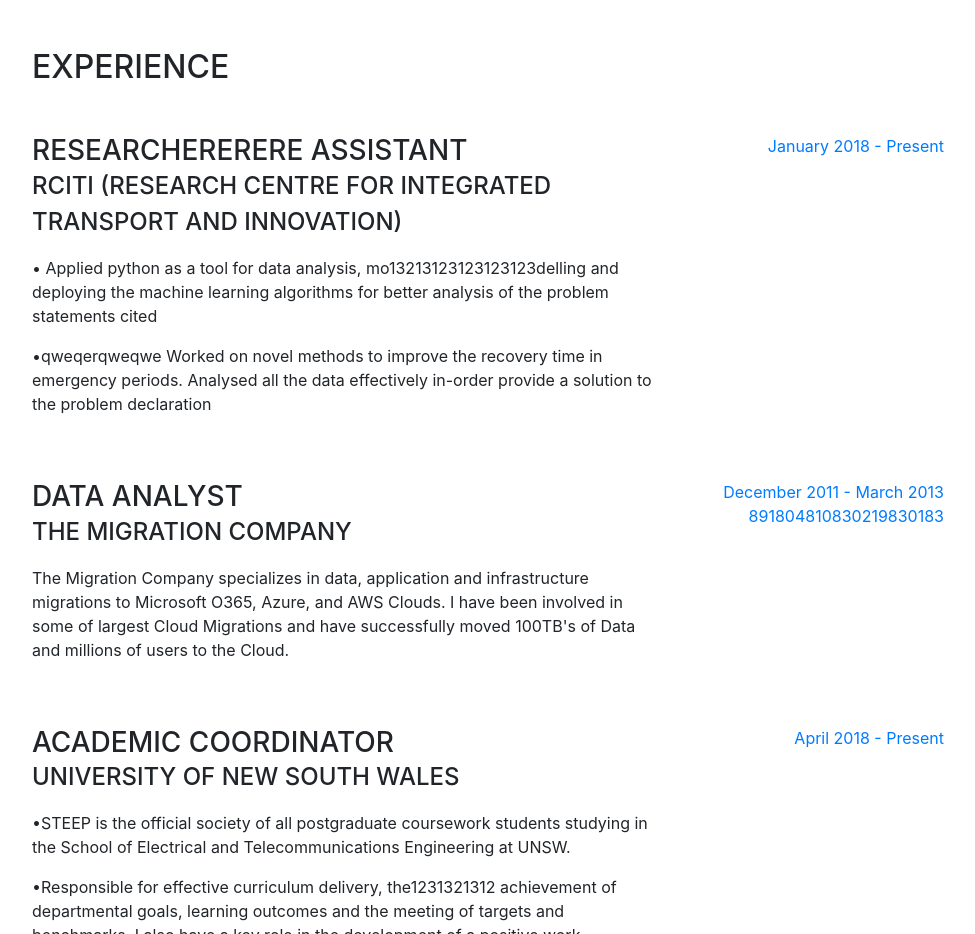
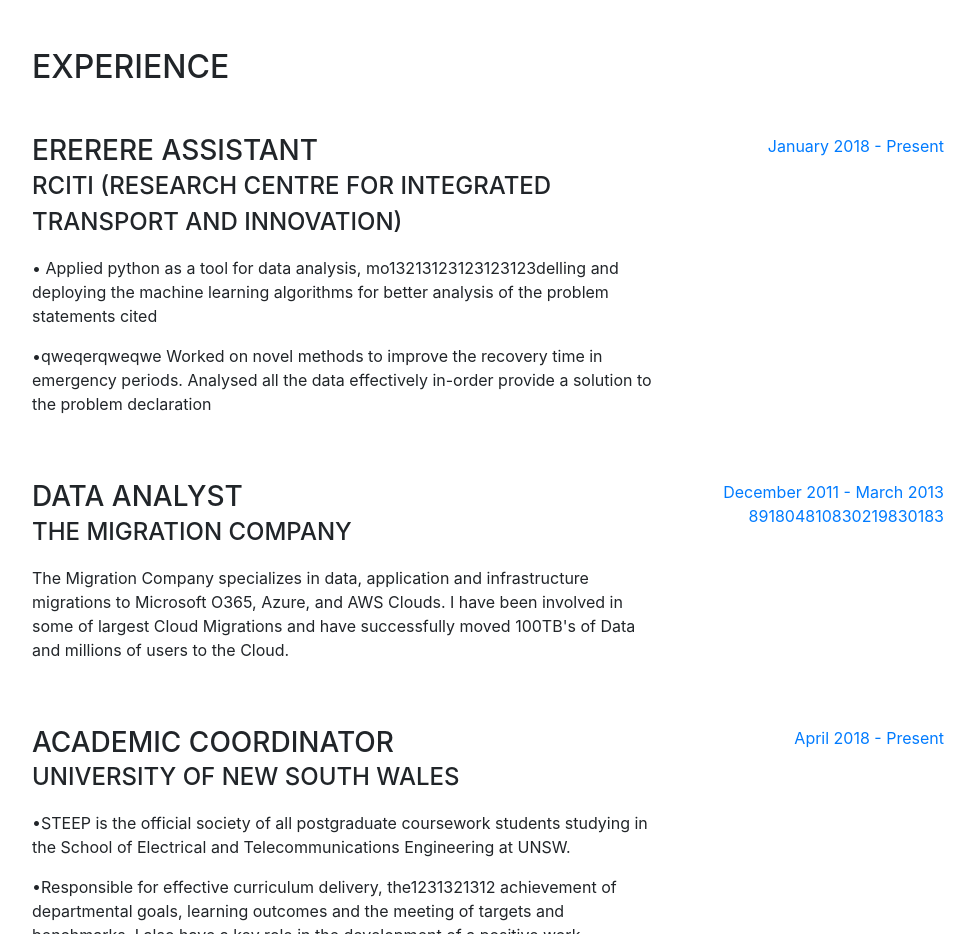
Before and after one commit to VikranthSubramanian/VikranthSubramanian.github.io, a website with bundled scripts: page index.html in a window 1280 px wide. Shown: the part 800-1734 px from the top of the page, without its empty margins (288-1263 px from the left). Built offline with nearby package versions, Linux system fonts and the light colour scheme; a web font is replaced by a local one.

Commit message:
Update index.html

```diff
--- a/index.html
+++ b/index.html
@@ -89,7 +89,7 @@
 
           <div class="resume-item d-flex flex-column flex-md-row mb-5">
             <div class="resume-content mr-auto">
-              <h3 class="mb-0">Researchererere Assistant</h3>
+              <h3 class="mb-0">ererere Assistant</h3>
               <div class="subheading mb-3">rCITI (Research Centre for Integrated Transport and Innovation)</div>
               <p>• Applied python as a tool for data analysis, mo13213123123123123delling and deploying the machine learning algorithms for better analysis of the problem statements cited</p>
               <p>•qweqerqweqwe Worked on novel methods to improve the recovery time in emergency periods. Analysed all the data effectively in-order provide a solution to the problem declaration</p>
```
